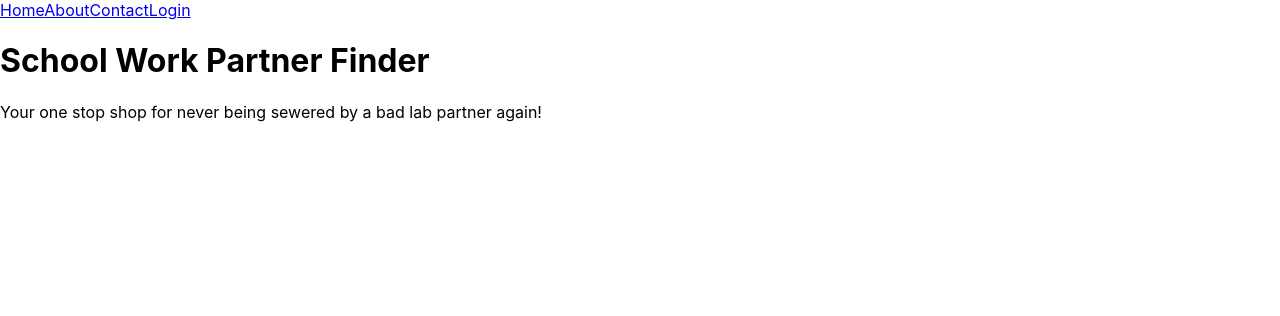
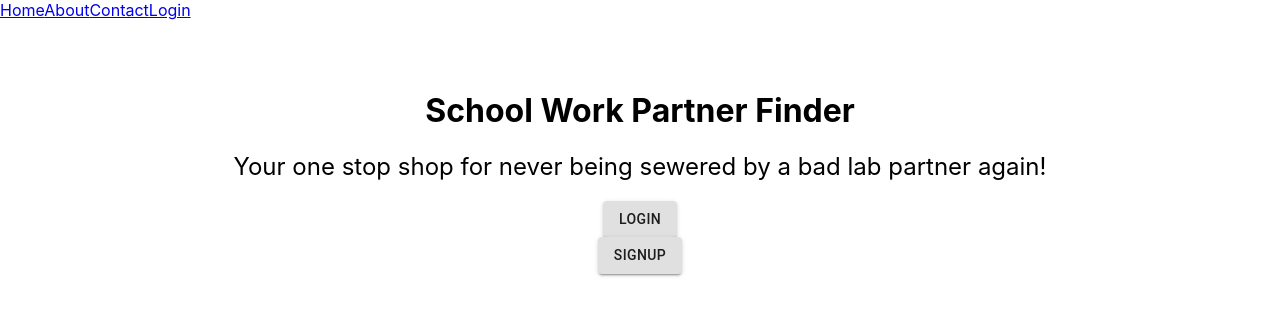
Before and after one commit to avalittle/link-up-education, a React (Create React App) app: page / in a window 1280 px wide. Shown: the top 316 px of the page. Built offline with nearby package versions, Linux system fonts and the light colour scheme.

Commit message:
Updates Home page

```diff
--- a/package.json
+++ b/package.json
@@ -3,6 +3,8 @@
   "version": "0.1.0",
   "private": true,
   "dependencies": {
+    "@material-ui/core": "^4.11.0",
+    "@material-ui/icons": "^4.9.1",
     "@testing-library/jest-dom": "^5.11.5",
     "@testing-library/react": "^11.1.1",
     "@testing-library/user-event": "^12.2.0",
--- a/public/index.html
+++ b/public/index.html
@@ -24,7 +24,7 @@
       work correctly both with client-side routing and a non-root public URL.
       Learn how to configure a non-root public URL by running `npm run build`.
     -->
-    <title>React App</title>
+    <title>Lab Partner Finder</title>
   </head>
   <body>
     <noscript>You need to enable JavaScript to run this app.</noscript>
--- a/src/App.js
+++ b/src/App.js
@@ -1,7 +1,7 @@
 import React, { Component } from 'react';
 import { BrowserRouter, Route, Switch } from 'react-router-dom';
 
-import Home from './components/Home';
+import Home from './components/home/Home';
 import About from './components/About';
 import Contact from './components/Contact';
 import Error from './components/Error';
--- a/src/components/Home.js
+++ /dev/null
@@ -1,12 +0,0 @@
-import React from 'react';
-
-const home = () => {
-    return (
-       <div>
-          <h1>School Work Partner Finder</h1>
-           <p>Your one stop shop for never being sewered by a bad lab partner again!</p>
-       </div>
-    );
-}
-
-export default home;
--- /dev/null
+++ b/src/components/home/Home.js
@@ -0,0 +1,46 @@
+import React, { useState } from 'react';
+
+// Import Components
+import Button from '@material-ui/core/Button';
+import LoginPopup from './Login';
+import RegisterPopup from './Register';
+
+// Import styling
+import '../../styles/home.css'
+
+const title = 'School Work Partner Finder'
+const subtitle = 'Your one stop shop for never being sewered by a bad lab partner again!'
+
+export default function Home(){
+    const [loginOpen, setLoginOpen] = useState(false);
+    const [registerOpen, setRegisterOpen] = useState(false);
+
+    const openLogin = () => {
+        setLoginOpen(true);
+    }
+
+    const openRegister = () => {
+        setRegisterOpen(true);
+    }
+
+    const handleClose = () => {
+        setLoginOpen(false);
+        setRegisterOpen(false);
+    }
+
+    return (
+        <div className='container'>
+            <div className='title'>
+                <h1>{title}</h1>
+                <h2>{subtitle}</h2>
+            </div>
+            <div className='login'>
+                <Button onClick={openLogin} variant='contained'>Login</Button>
+                <br></br>
+                <Button onClick={openRegister} variant='contained'>Signup</Button>
+            </div>
+            <LoginPopup open={loginOpen} onClose={handleClose} />
+            <RegisterPopup open={registerOpen} onClose={handleClose} />
+        </div>
+    );
+}
--- /dev/null
+++ b/src/components/home/Login.js
@@ -0,0 +1,60 @@
+import Avatar from '@material-ui/core/Avatar';
+import List from '@material-ui/core/List';
+import ListItem from '@material-ui/core/ListItem';
+import ListItemAvatar from '@material-ui/core/ListItemAvatar';
+import ListItemText from '@material-ui/core/ListItemText';
+import DialogTitle from '@material-ui/core/DialogTitle';
+import Dialog from '@material-ui/core/Dialog';
+import PersonIcon from '@material-ui/icons/Person';
+import AddIcon from '@material-ui/icons/Add';
+import { blue } from '@material-ui/core/colors';
+import { makeStyles } from '@material-ui/core/styles';
+
+const emails = ['username@gmail.com', 'user02@gmail.com'];
+const useStyles = makeStyles({
+  avatar: {
+    backgroundColor: blue[100],
+    color: blue[600],
+  },
+});
+
+
+export default function LoginPopup(props){
+    const classes = useStyles();
+    const { onClose, open } = props;
+
+    const handleClose = () => {
+      onClose();
+    };
+
+    const handleListItemClick = (value) => {
+      onClose();
+    };
+
+    return (
+        <Dialog onClose={handleClose} aria-labelledby="simple-dialog-title" open={open}>
+      <DialogTitle id="simple-dialog-title">Set backup account</DialogTitle>
+      <List>
+        {emails.map((email) => (
+          <ListItem button onClick={() => handleListItemClick(email)} key={email}>
+            <ListItemAvatar>
+              <Avatar className={classes.avatar}>
+                <PersonIcon />
+              </Avatar>
+            </ListItemAvatar>
+            <ListItemText primary={email} />
+          </ListItem>
+        ))}
+
+        <ListItem autoFocus button onClick={() => handleListItemClick('addAccount')}>
+          <ListItemAvatar>
+            <Avatar>
+              <AddIcon />
+            </Avatar>
+          </ListItemAvatar>
+          <ListItemText primary="Add account" />
+        </ListItem>
+      </List>
+    </Dialog>
+    )
+}
--- /dev/null
+++ b/src/components/home/Register.js
@@ -0,0 +1,67 @@
+import React, { useState } from 'react';
+import Avatar from '@material-ui/core/Avatar';
+import List from '@material-ui/core/List';
+import ListItem from '@material-ui/core/ListItem';
+import ListItemAvatar from '@material-ui/core/ListItemAvatar';
+import ListItemText from '@material-ui/core/ListItemText';
+import DialogTitle from '@material-ui/core/DialogTitle';
+import Dialog from '@material-ui/core/Dialog';
+import PersonIcon from '@material-ui/icons/Person';
+import AddIcon from '@material-ui/icons/Add';
+import { blue } from '@material-ui/core/colors';
+import { makeStyles } from '@material-ui/core/styles';
+
+
+const emails = ['username@gmail.com', 'user02@gmail.com'];
+const useStyles = makeStyles({
+  avatar: {
+    backgroundColor: blue[100],
+    color: blue[600],
+  },
+});
+
+
+export default function RegisterPopup(props){
+    const classes = useStyles();
+    const { onClose, open } = props;
+    const [userInfo, setUserInfo] = useState({});
+
+    const handleClose = () => {
+      onClose();
+    };
+
+    const handleListItemClick = (value) => {
+      onClose();
+    };
+
+    const onSubmit = (userData) => {
+        setUserInfo(userData);
+    }
+
+    return (
+        <Dialog onClose={handleClose} aria-labelledby="simple-dialog-title" open={open}>
+      <DialogTitle id="simple-dialog-title">Set backup account</DialogTitle>
+      <List>
+        {emails.map((email) => (
+          <ListItem button onClick={() => handleListItemClick(email)} key={email}>
+            <ListItemAvatar>
+              <Avatar className={classes.avatar}>
+                <PersonIcon />
+              </Avatar>
+            </ListItemAvatar>
+            <ListItemText primary={email} />
+          </ListItem>
+        ))}
+
+        <ListItem autoFocus button onClick={() => handleListItemClick('addAccount')}>
+          <ListItemAvatar>
+            <Avatar>
+              <AddIcon />
+            </Avatar>
+          </ListItemAvatar>
+          <ListItemText primary="Add account" />
+        </ListItem>
+      </List>
+    </Dialog>
+    )
+}
--- /dev/null
+++ b/src/styles/home.css
@@ -0,0 +1,21 @@
+.container {
+    height: 100vh;
+}
+
+.title {
+    padding-top: 50px;
+    text-align: center;
+    margin: auto;
+}
+
+.title h2 {
+    font-weight: 400;
+}
+
+.login {
+    text-align: center;
+}
+
+.login br {
+    padding: 10px 10px 10px 10px;
+}
```
Also changed, not shown: 1 other file (tests, documents, lock files or other folders).
